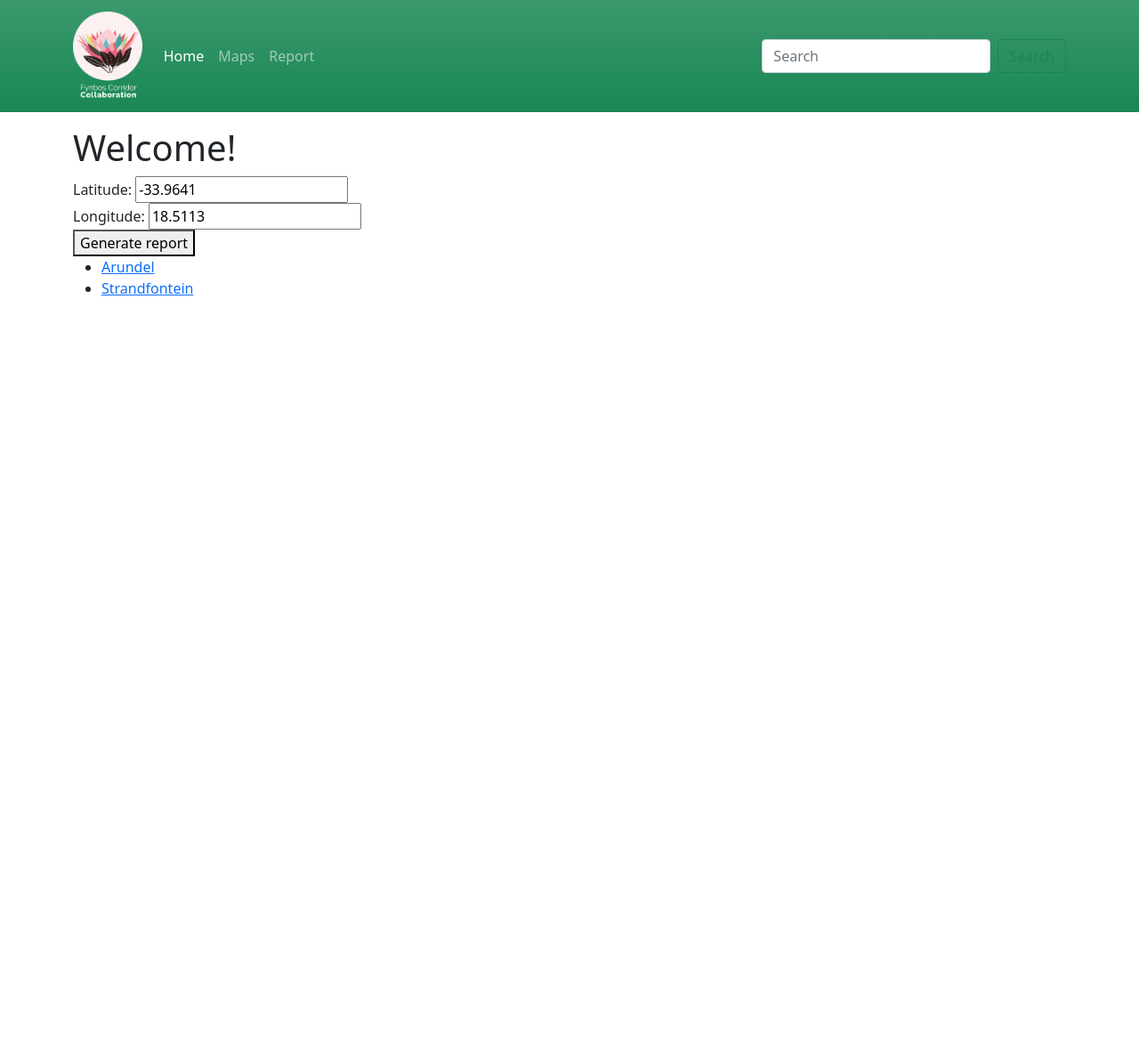
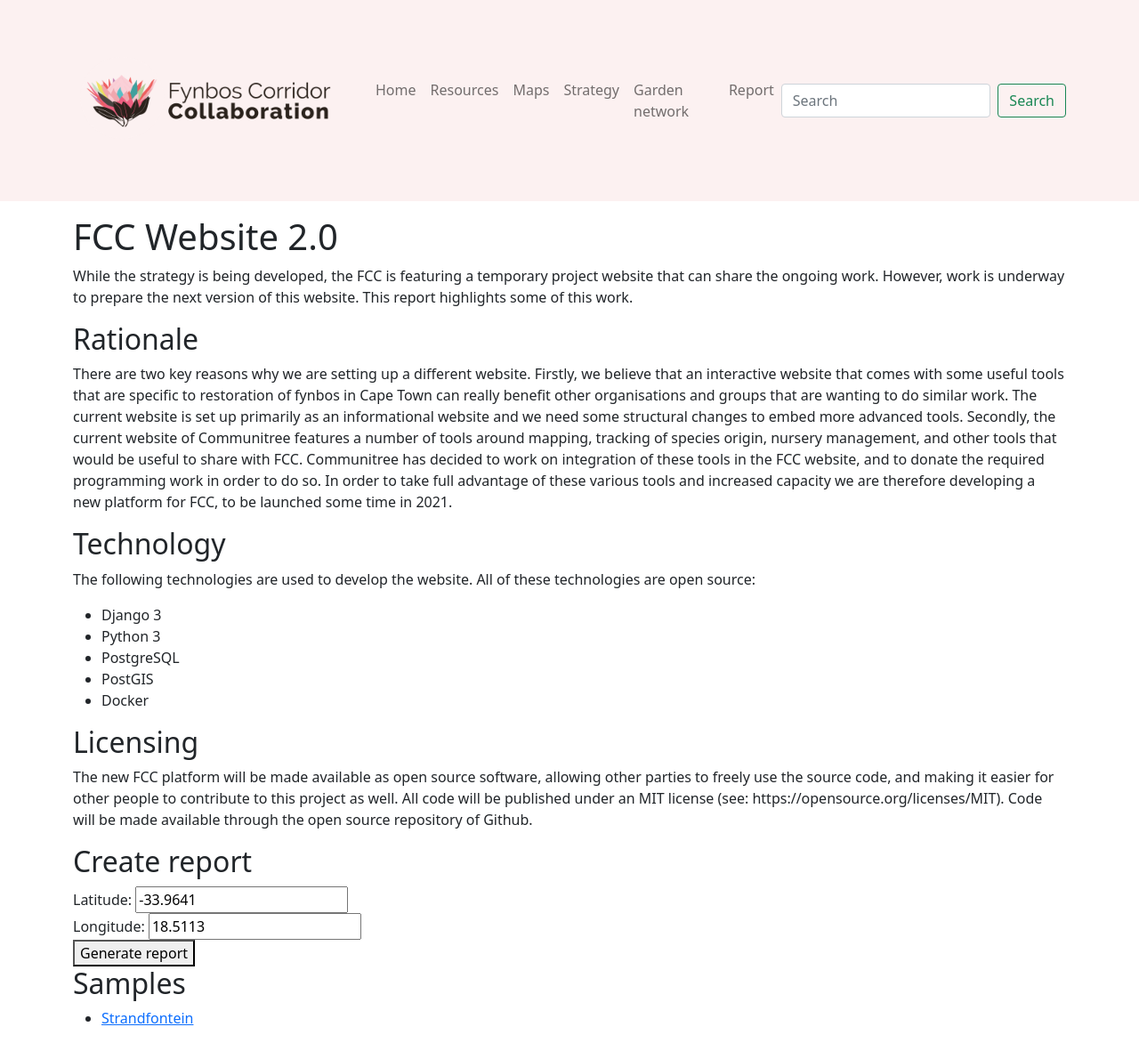
Before and after one commit to fynbos-corridor-collaboration/fcc-platform, a Django app: template templates/core/index.html in a window 1280 px wide. Shown: the whole page at 89% size. Before the commit the page ends 332 px from the top, so only its background shows below. Run offline with Django 3.2, Linux system fonts and the light colour scheme; the template is opened without the code that fills it, so the values that code supplies are empty; some libraries are stand-ins or nearby versions.

Commit message:
Documenting site better 30

```diff
--- a/templates/_base.html
+++ b/templates/_base.html
@@ -43,7 +43,8 @@
   {% block head %}{% endblock %}
 
   <style type="text/css">
-    .navbar-brand img {max-height:100px}
+    .navbar-brand img {max-height:200px}
+    .bg-pink{background:#FCF1F1}
   </style>
 
 </head>
--- a/templates/_nav.html
+++ b/templates/_nav.html
@@ -1,21 +1,30 @@
 {% load static %}
 
-  <nav class="navbar navbar-expand-lg navbar-dark bg-success bg-gradient">
+  <nav class="navbar navbar-expand-lg navbar-light bg-pink">
     <div class="container">
-      <a class="navbar-brand" href="/"><img src="{% static 'img/logo.png' %}" alt="" /></a>
+      <a class="navbar-brand" href="/"><img class="pe-3" src="{% static 'img/logo.png' %}" alt="" /></a>
       <button class="navbar-toggler" type="button" data-bs-toggle="collapse" data-bs-target="#navbarSupportedContent" aria-controls="navbarSupportedContent" aria-expanded="false" aria-label="Toggle navigation">
         <span class="navbar-toggler-icon"></span>
       </button>
       <div class="collapse navbar-collapse" id="navbarSupportedContent">
         <ul class="navbar-nav me-auto mb-2 mb-lg-0">
           <li class="nav-item">
-            <a class="nav-link active" aria-current="page" href="#">Home</a>
+            <a class="nav-link {% if menu == "home" %}active{% endif %}" aria-current="page" href="#">Home</a>
           </li>
           <li class="nav-item">
-            <a class="nav-link" href="{% url "maps" %}">Maps</a>
+            <a class="nav-link {% if menu == "resources" %}active{% endif %}" href="{% url "maps" %}">Resources</a>
           </li>
           <li class="nav-item">
-            <a class="nav-link" href="{% url "report" %}">Report</a>
+            <a class="nav-link {% if menu == "maps" %}active{% endif %}" href="{% url "maps" %}">Maps</a>
+          </li>
+          <li class="nav-item">
+            <a class="nav-link {% if menu == "strategy" %}active{% endif %}" href="{% url "maps" %}">Strategy</a>
+          </li>
+          <li class="nav-item">
+            <a class="nav-link {% if menu == "network" %}active{% endif %}" href="{% url "maps" %}">Garden network</a>
+          </li>
+          <li class="nav-item">
+            <a class="nav-link {% if menu == "report" %}active{% endif %}" href="{% url "report" %}">Report</a>
           </li>
         </ul>
         <form class="d-flex">
--- a/templates/core/index.html
+++ b/templates/core/index.html
@@ -1,7 +1,54 @@
 {% extends "_base.html" %}
 
 {% block content %}
-  <h1>Welcome!</h1>
+  <h1>FCC Website 2.0</h1>
+
+  <p>
+    While the strategy is being developed, the FCC is featuring a temporary project website
+    that can share the ongoing work. However, work is underway to prepare the next version
+    of this website. This report highlights some of this work.
+  </p>
+
+  <h2>Rationale</h2>
+
+  <p>
+    There are two key reasons why we are setting up a different website. Firstly, we believe
+    that an interactive website that comes with some useful tools that are specific to
+    restoration of fynbos in Cape Town can really benefit other organisations and groups
+    that are wanting to do similar work. The current website is set up primarily as an informational
+    website and we need some structural changes to embed more advanced tools. Secondly,
+    the current website of Communitree features a number of tools around mapping, tracking
+    of species origin, nursery management, and other tools that would be useful to share
+    with FCC. Communitree has decided to work on integration of these tools in the FCC
+    website, and to donate the required programming work in order to do so. In order to take
+    full advantage of these various tools and increased capacity we are therefore
+    developing a new platform for FCC, to be launched some time in 2021.
+  </p>
+
+  <h2>Technology</h2>
+
+  <p>The following technologies are used to develop the website. All of these technologies
+  are open source:</p>
+
+    <ul>
+    <li>Django 3</li>
+    <li>Python 3</li>
+    <li>PostgreSQL</li>
+    <li>PostGIS</li>
+    <li>Docker</li>
+  </ul>
+
+  <h2>Licensing</h2>
+
+  <p>
+    The new FCC platform will be made available as open source software, allowing other parties
+    to freely use the source code, and making it easier for other people to contribute to this
+    project as well. All code will be published under an MIT license (see:
+    https://opensource.org/licenses/MIT). Code will be made available through the open source
+    repository of Github.
+  </p>
+
+  <h2>Create report</h2>
   <form action="/report/">
     Latitude:
     <input type="text" name="lat" value="-33.9641" />
@@ -12,8 +59,9 @@
     <button type="submit">Generate report</button>
   </form>
 
+
+  <h2>Samples</h2>
   <ul>
-    <li><a href="/report/?lat=-33.954139&lng=18.473788">Arundel</a></li>
     <li><a href="/report/?lat=-34.070078&lng=18.571595">Strandfontein</a></li>
   </ul>
 {% endblock %}
```
Also changed, not shown: templates/core/maps.html (+9 -0 lines), core/static/img/logo.png.
